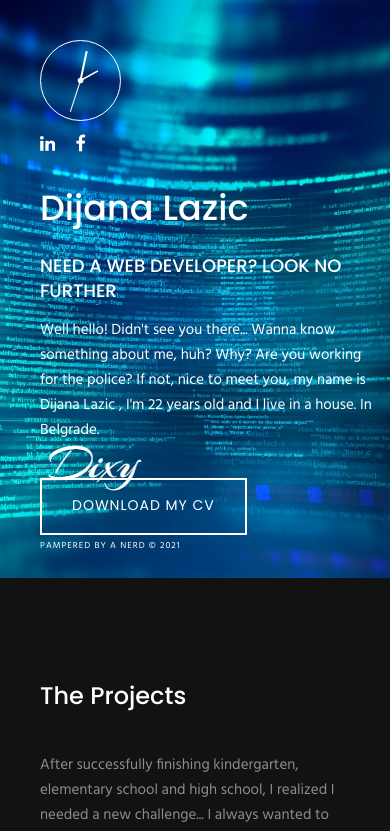
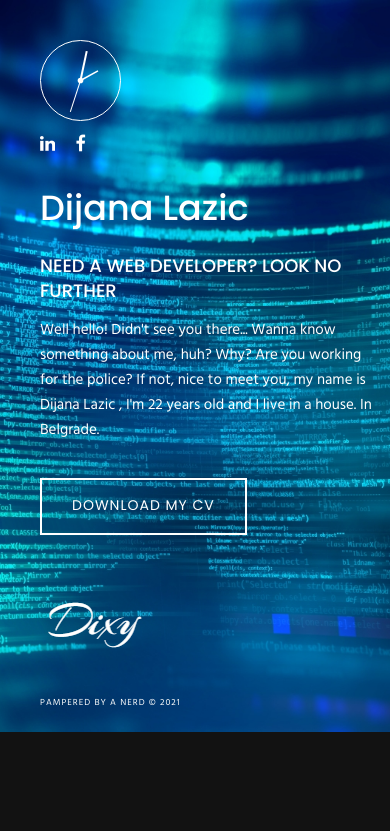
Before and after one commit to dixy991/dijana, an Angular app: page / in a window 390 px wide. Shown: the top 831 px of the page. Built offline with nearby package versions, Linux system fonts and the light colour scheme.

Commit message:
Update app.component.css

```diff
--- a/src/app/app.component.css
+++ b/src/app/app.component.css
@@ -661,6 +661,9 @@ textarea {
   #split-layout {
     height: auto;
   }
+  .auth-rights {
+    position: static;
+  }
   .side,
   .page {
     position: static;
```
